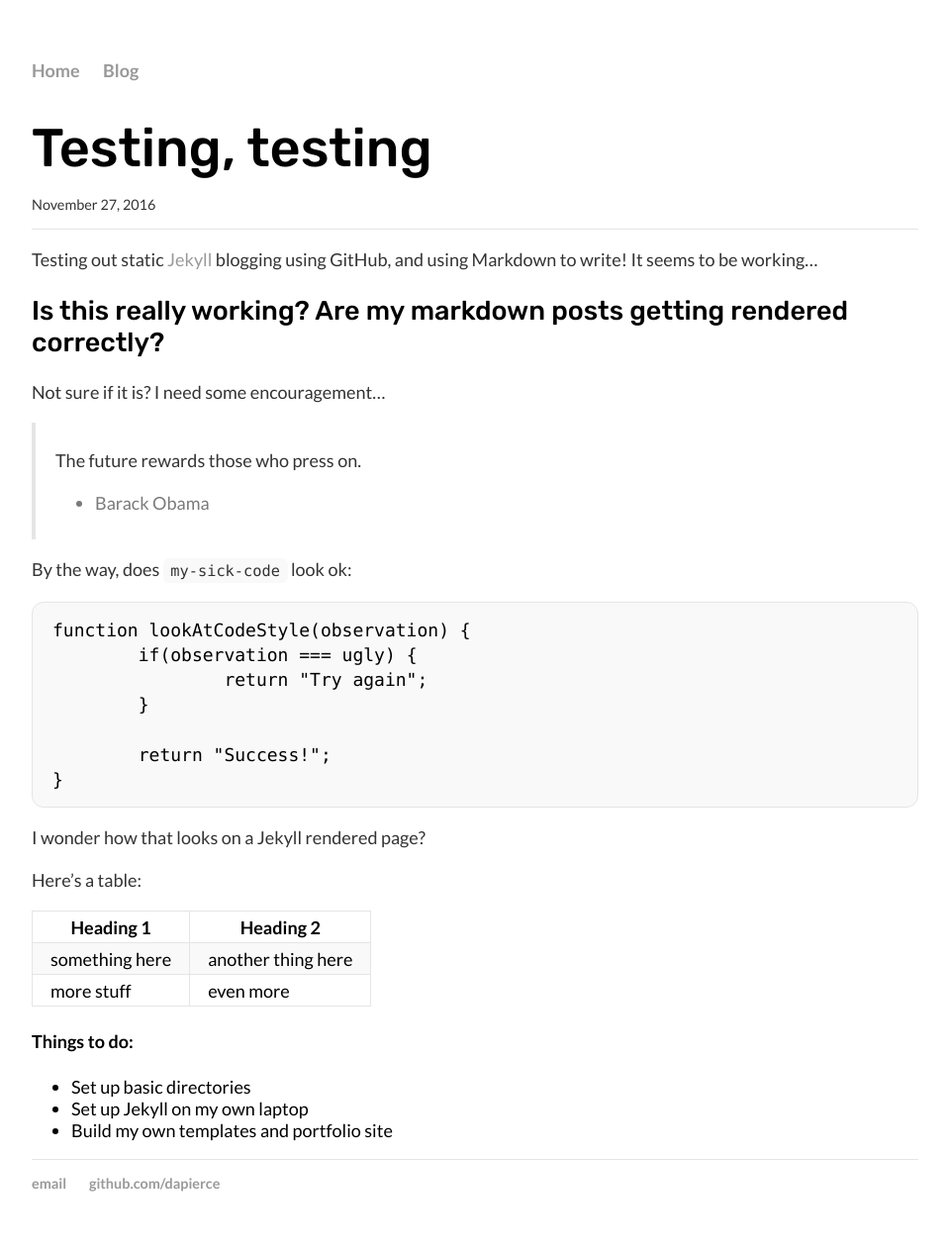
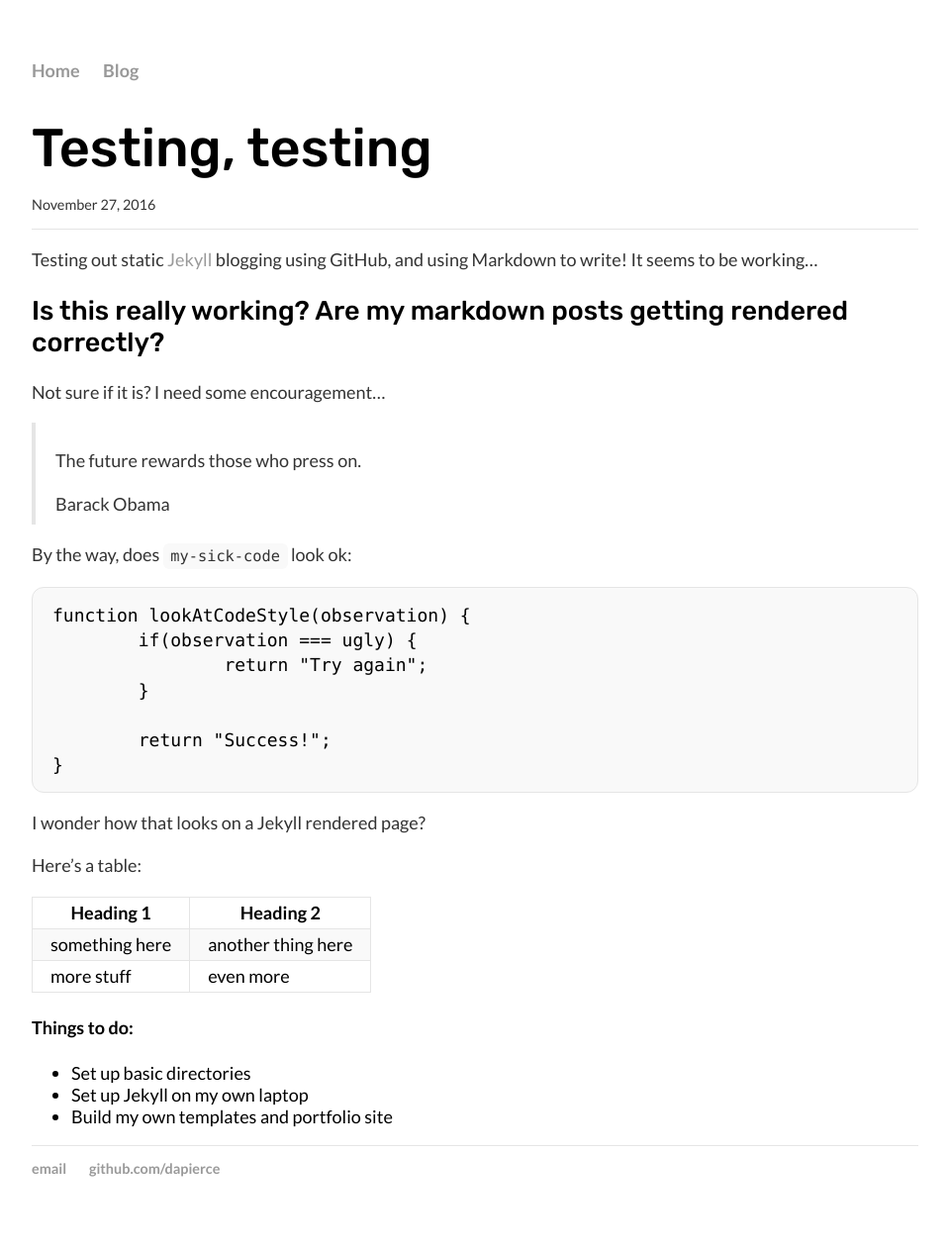
Before and after one commit to dapierce/dapierce.github.io-archive, a Jekyll site: the page built from _posts/2016-11-27-testing.md, in a window 1280 px wide. Shown: the whole page at 99% size, without its empty margins (160-1119 px from the left). Built offline with Jekyll 4.4.1, drawn with Linux system fonts in a browser that asks for light colours.

```diff
--- a/_posts/2016-11-27-testing.md
+++ b/_posts/2016-11-27-testing.md
@@ -12,7 +12,7 @@ Not sure if it is? I need some encouragement...
 
 > The future rewards those who press on.
 >
-> - Barack Obama
+> Barack Obama
 
 By the way, does `my-sick-code` look ok:
 
```
